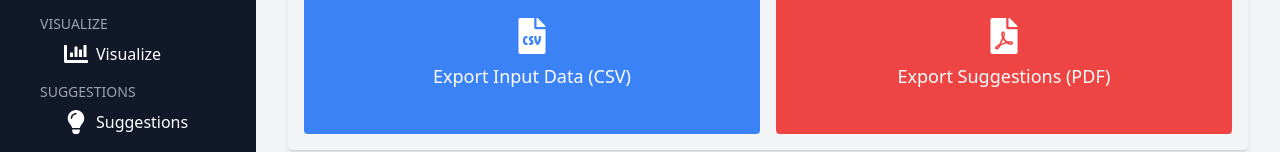
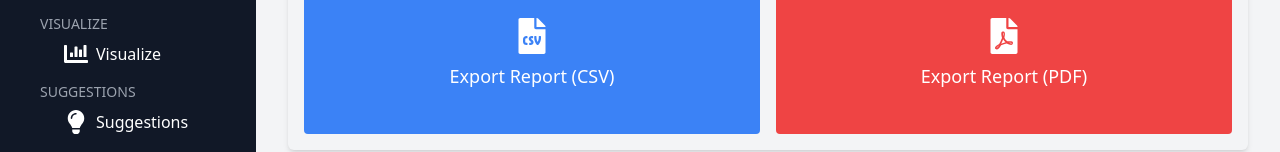
Before and after one commit to naveenrhindi/Frontend, a React (Vite) app: page /reports in a window 1280 px wide. Shown: the part 238-390 px from the top of the page. Built offline with nearby package versions, Linux system fonts and the light colour scheme.

Commit message:
Changed title for export btn

```diff
--- a/src/components/Export/ExportOptions.jsx
+++ b/src/components/Export/ExportOptions.jsx
@@ -30,7 +30,7 @@ function ExportOptions({ inputData, suggestions }) {
             className="w-full h-full flex flex-col items-center justify-center bg-blue-500 text-white rounded hover:bg-blue-600 p-4"
           >
             <FaFileCsv className="mb-2 text-4xl" />
-            <span className="text-lg">Export Input Data (CSV)</span>
+            <span className="text-lg">Export Report (CSV)</span>
           </button>
         </div>
         <div className="flex-1 h-40">
@@ -39,7 +39,7 @@ function ExportOptions({ inputData, suggestions }) {
             className="w-full h-full flex flex-col items-center justify-center bg-red-500 text-white rounded hover:bg-red-600 p-4"
           >
             <FaFilePdf className="mb-2 text-4xl" />
-            <span className="text-lg">Export Suggestions (PDF)</span>
+            <span className="text-lg">Export Report (PDF)</span>
           </button>
         </div>
       </div>
```
